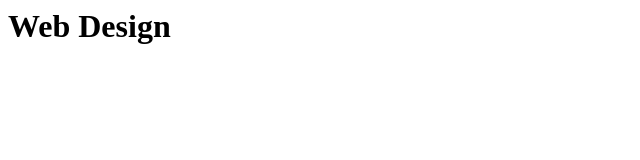
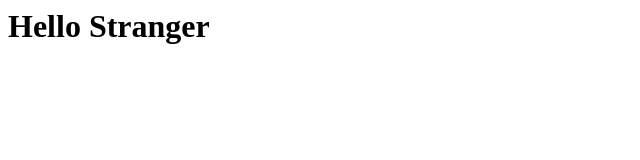
Before and after one commit to AyakoKanroji/Page1, a plain HTML site: page index.html in a window 1280 px wide. Shown: the whole page, without its empty margins (0-640 px from the left). Drawn offline with Linux system fonts and the light colour scheme.

Commit message:
Update index.html

```diff
--- a/index.html
+++ b/index.html
@@ -1 +1 @@
-<h1>Web Design<h1>
+<h1>Hello Stranger<h1>
```
